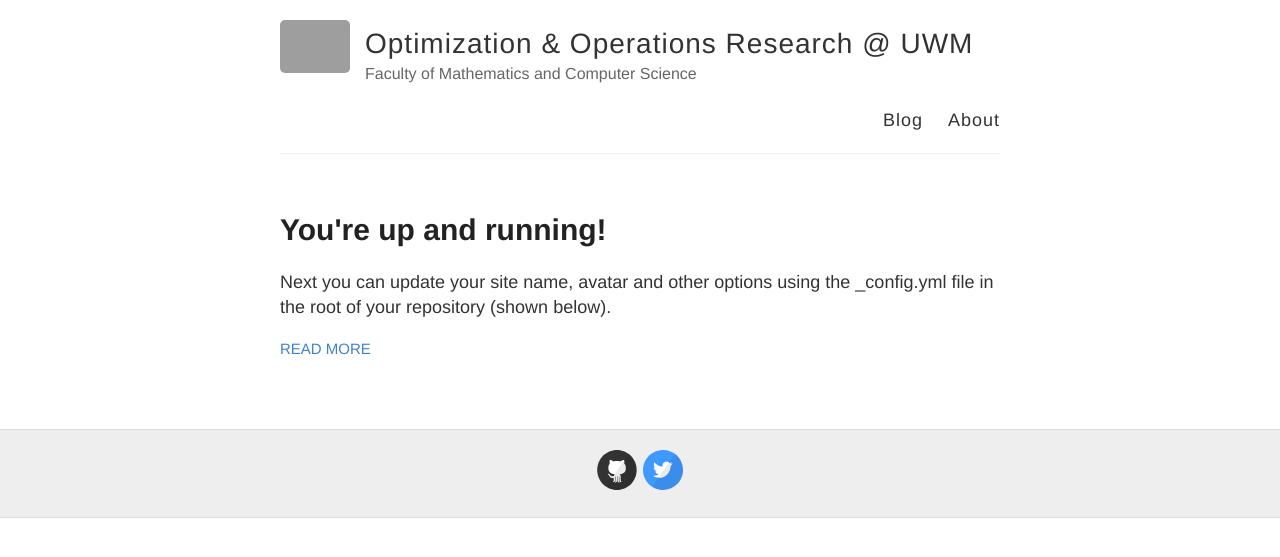
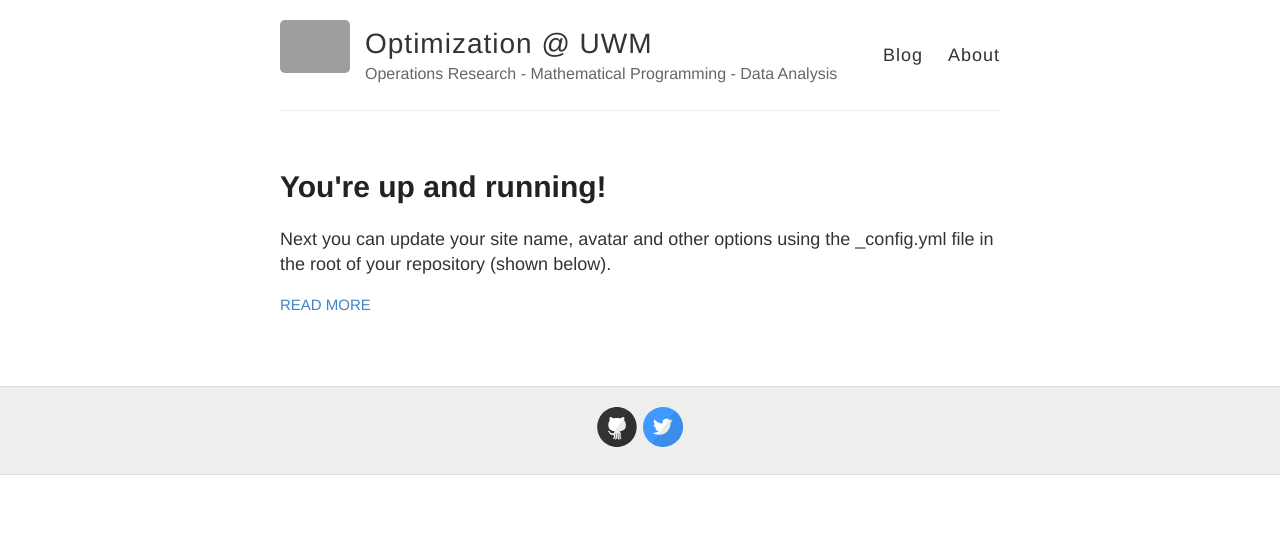
Before and after one commit to uwmopt/uwmopt.github.io, a Jekyll site: the page built from index.html, in a window 1280 px wide. Shown: the top 557 px of the page. Built offline with Jekyll 4.4.1, drawn with Linux system fonts in a browser that asks for light colours; grey boxes are pictures that could not be loaded.

Commit message:
new template update

```diff
--- a/_config.yml
+++ b/_config.yml
@@ -3,10 +3,10 @@
 #
 
 # Name of your site (displayed in the header)
-name: Optimization & Operations Research @ UWM
+name: Optimization @ UWM
 
 # Short bio or description (displayed in the header)
-description: Faculty of Mathematics and Computer Science
+description: Operations Research - Mathematical Programming - Data Analysis
 
 # URL of your avatar or profile pic (you could use your GitHub profile pic)
 avatar: https://raw.githubusercontent.com/barryclark/jekyll-now/master/images/jekyll-logo.png
```
